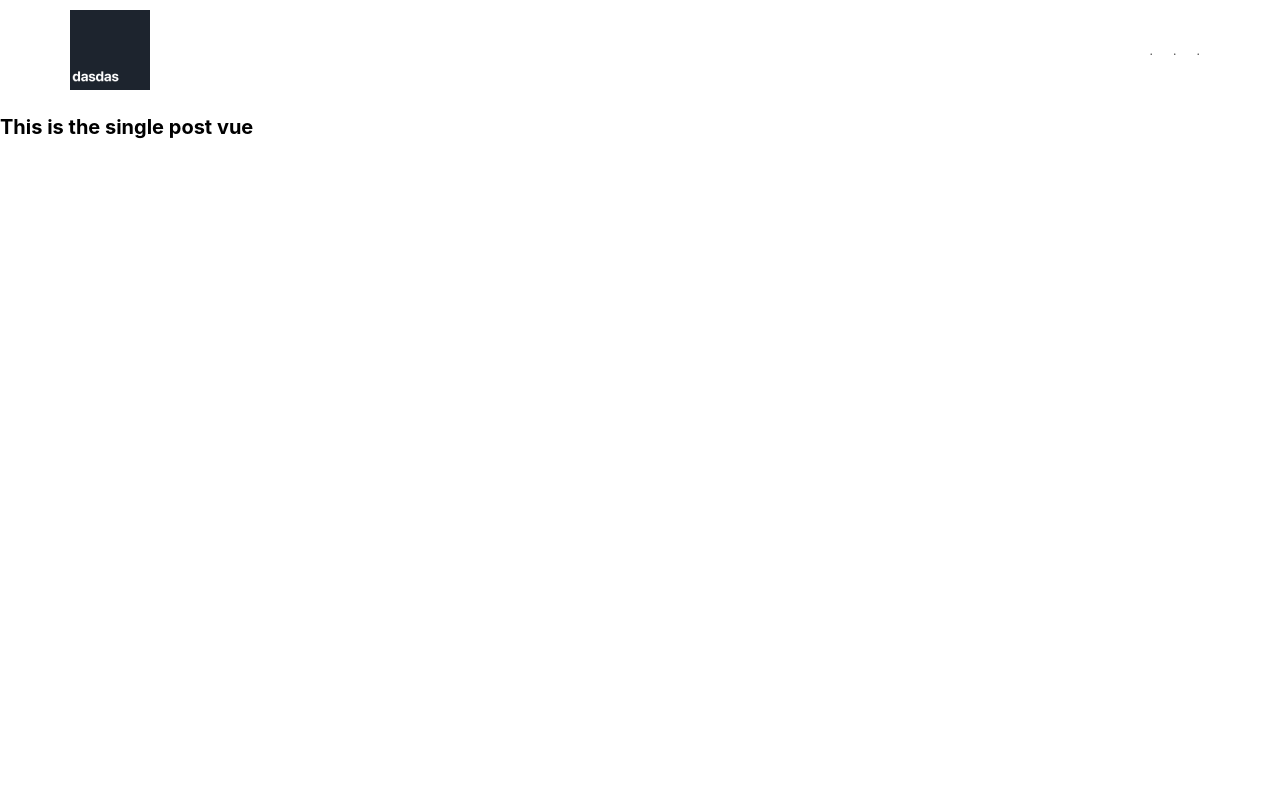
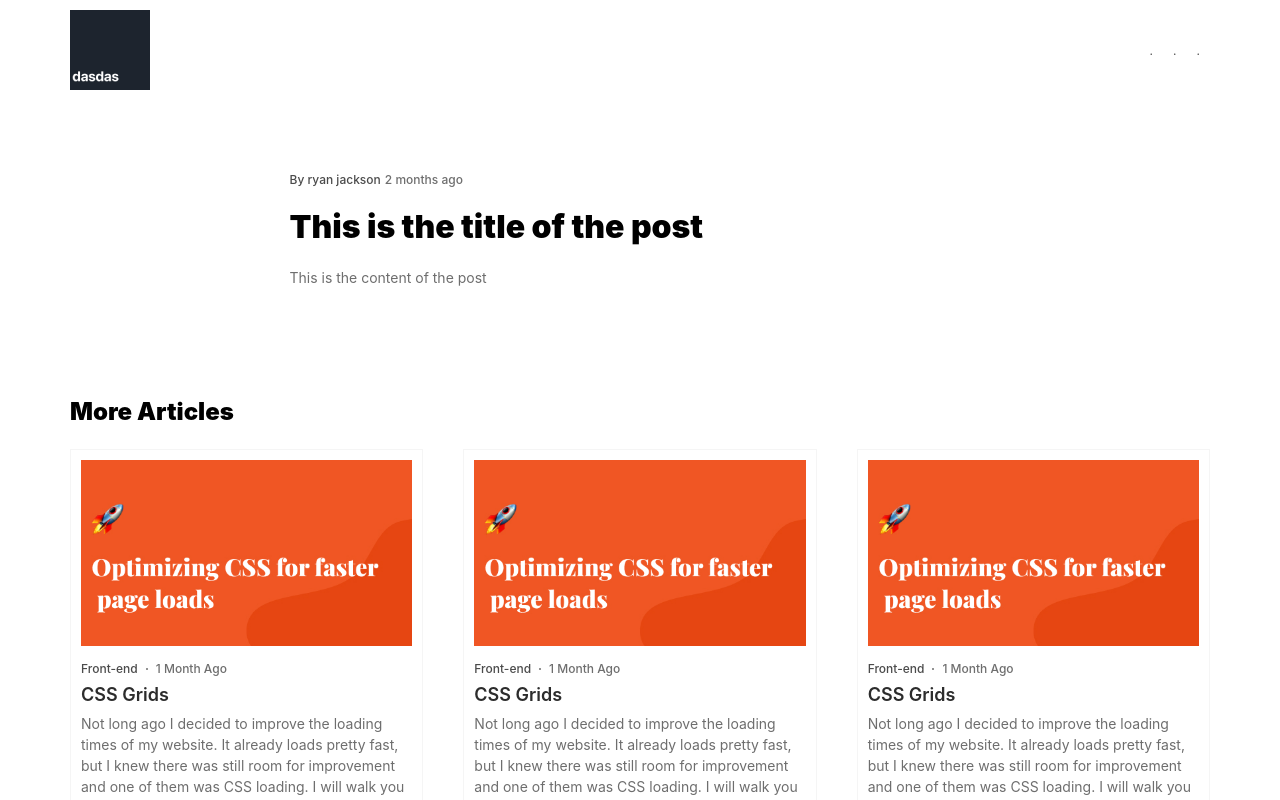
Before and after one commit to Codevickk/vue-blog, a Vue app: page /post in a window 1280 px wide. Shown: the top 800 px of the page. Built offline with nearby package versions, Linux system fonts and the light colour scheme; some icons are missing; a web font is replaced by a local one.

Commit message:
Template created

```diff
--- a/package.json
+++ b/package.json
@@ -8,6 +8,7 @@
   },
   "dependencies": {
     "@zhuowenli/vue-feather-icons": "^5.0.2",
+    "axios": "^0.24.0",
     "core-js": "^3.6.5",
     "vue": "^3.0.0",
     "vue-router": "^4.0.0-0"
--- a/src/App.vue
+++ b/src/App.vue
@@ -46,21 +46,21 @@ export default {
 @font-face {
   font-family: "SF Pro Text";
   src: url("./assets/fonts/SF-Pro-Text-Bold.otf");
-  font-weight: 500;
+  font-weight: 600;
   font-style: normal;
 }
 
 @font-face {
   font-family: "SF Pro Medium";
   src: url("./assets/fonts/SF-Pro-Text-Medium.otf");
-  font-weight: 400;
+  font-weight: 500;
   font-style: normal;
 }
 
 @font-face {
   font-family: "SF Pro Text";
   src: url("./assets/fonts/SF-Pro-Text-Regular.otf");
-  font-weight: 300;
+  font-weight: 400;
   font-style: normal;
 }
 </style>
--- a/src/assets/styles/scss/components/_card.scss
+++ b/src/assets/styles/scss/components/_card.scss
@@ -77,7 +77,7 @@
       font-size: 1.4rem;
       line-height: 2.1rem;
       color: Black(100);
-      font-weight: 300;
+      font-weight: 400;
     }
   }
 
--- a/src/assets/styles/scss/main.scss
+++ b/src/assets/styles/scss/main.scss
@@ -11,3 +11,4 @@
 @import "layout/navigation";
 
 @import "pages/index";
+@import "pages/single";
--- a/src/assets/styles/scss/pages/_index.scss
+++ b/src/assets/styles/scss/pages/_index.scss
@@ -1,9 +1,8 @@
 .posts {
   .posts__inner {
     display: grid;
-    grid-template-columns: repeat(auto-fill, minmax(350px, 1fr));
-    grid-column-gap: 4rem;
-    grid-row-gap: 4rem;
+    grid-template-columns: repeat(auto-fill, minmax(35rem, 1fr));
+    grid-gap: 4rem;
   }
 }
 
--- /dev/null
+++ b/src/assets/styles/scss/pages/_single.scss
@@ -0,0 +1,63 @@
+.post {
+  margin-top: 6rem;
+
+  .post__inner {
+    max-width: 72.1rem;
+    padding: 1rem 1rem;
+    margin: 0 auto;
+  }
+
+  .post__details {
+    display: flex;
+
+    font-family: $SFProText;
+    font-weight: 500;
+
+    font-size: 1.2rem;
+    line-height: 1.4rem;
+
+    margin-bottom: 1rem;
+
+    .post__author {
+      color: Black(200);
+      margin-right: 0.4rem;
+    }
+
+    .post__date {
+      color: Black(100);
+    }
+  }
+
+  .post__title {
+    font-family: $SFProDisplay;
+    font-weight: 900;
+    font-size: 3.2rem;
+    line-height: 3.8rem;
+  }
+
+  .post__content {
+    font-family: $SFProText;
+    font-size: 1.4rem;
+    line-height: 2.1rem;
+    color: Black(100);
+    font-weight: 400;
+  }
+}
+
+.more {
+  margin: 9.9rem 0;
+  .more__title {
+    font-family: $SFProDisplay;
+    font-weight: 900;
+    font-size: 24px;
+    line-height: 29px;
+
+    margin-bottom: 2.3rem;
+  }
+
+  .more__inner {
+    display: grid;
+    grid-template-columns: repeat(auto-fill, minmax(35rem, 1fr));
+    grid-gap: 4rem;
+  }
+}
--- a/src/components/Post.vue
+++ b/src/components/Post.vue
@@ -27,12 +27,12 @@
         <div class="card__bottomLeft">12 Min Read</div>
 
         <div class="card__bottomRight">
-          <a class="link">
+        <router-link to="/post" class="link">
             <p class="link__text">Read Full</p>
             <div class="link__icon">
               <arrow-right-icon></arrow-right-icon>
             </div>
-          </a>
+        </router-link>
         </div>
       </div>
     </div>
--- a/src/router/index.js
+++ b/src/router/index.js
@@ -1,6 +1,6 @@
 import { createRouter, createWebHistory } from 'vue-router'
 import Home from '../views/Home.vue'
-import Post from '../views/Post.vue';
+import SinglePost from '../views/SinglePost.vue';
 
 const routes = [
   {
@@ -10,8 +10,8 @@ const routes = [
   },
   {
     path: '/post',
-    name: 'Post',
-    component: Post
+    name: 'SinglePost',
+    component: SinglePost
   }
 ]
 
--- /dev/null
+++ b/src/utils/API.js
@@ -0,0 +1 @@
+export const baseURL = 'https://techcrunch.com/wp-json/wp/v2';
--- a/src/views/Post.vue
+++ /dev/null
@@ -1,3 +0,0 @@
-<template>
-    <h1>This is the single post vue</h1>
-</template>
--- /dev/null
+++ b/src/views/SinglePost.vue
@@ -0,0 +1,33 @@
+<template>
+    <section class="post">
+        <div class="post__inner">
+            <div class="post__details">
+                <p class="post__author">By ryan jackson</p>
+                <p class="post__date">2 months ago</p>
+            </div>
+
+            <h1 class="post__title">This is the title of the post</h1>
+            <div class="post__content">This is the content of the post</div>
+        </div>
+    </section>
+
+    <section class="more">
+        <div class="container">
+            <h3 class="more__title">More Articles</h3>
+            <div class="more__inner">
+                <PostItem title/>
+                <PostItem title/>
+                <PostItem title/>
+            </div>
+        </div>
+    </section>
+</template>
+
+<script>
+import PostItem from '../components/Post.vue';
+export default {
+    components: {
+        PostItem
+    }
+}
+</script>
```
Also changed, not shown: 1 other file (tests, documents, lock files or other folders).
